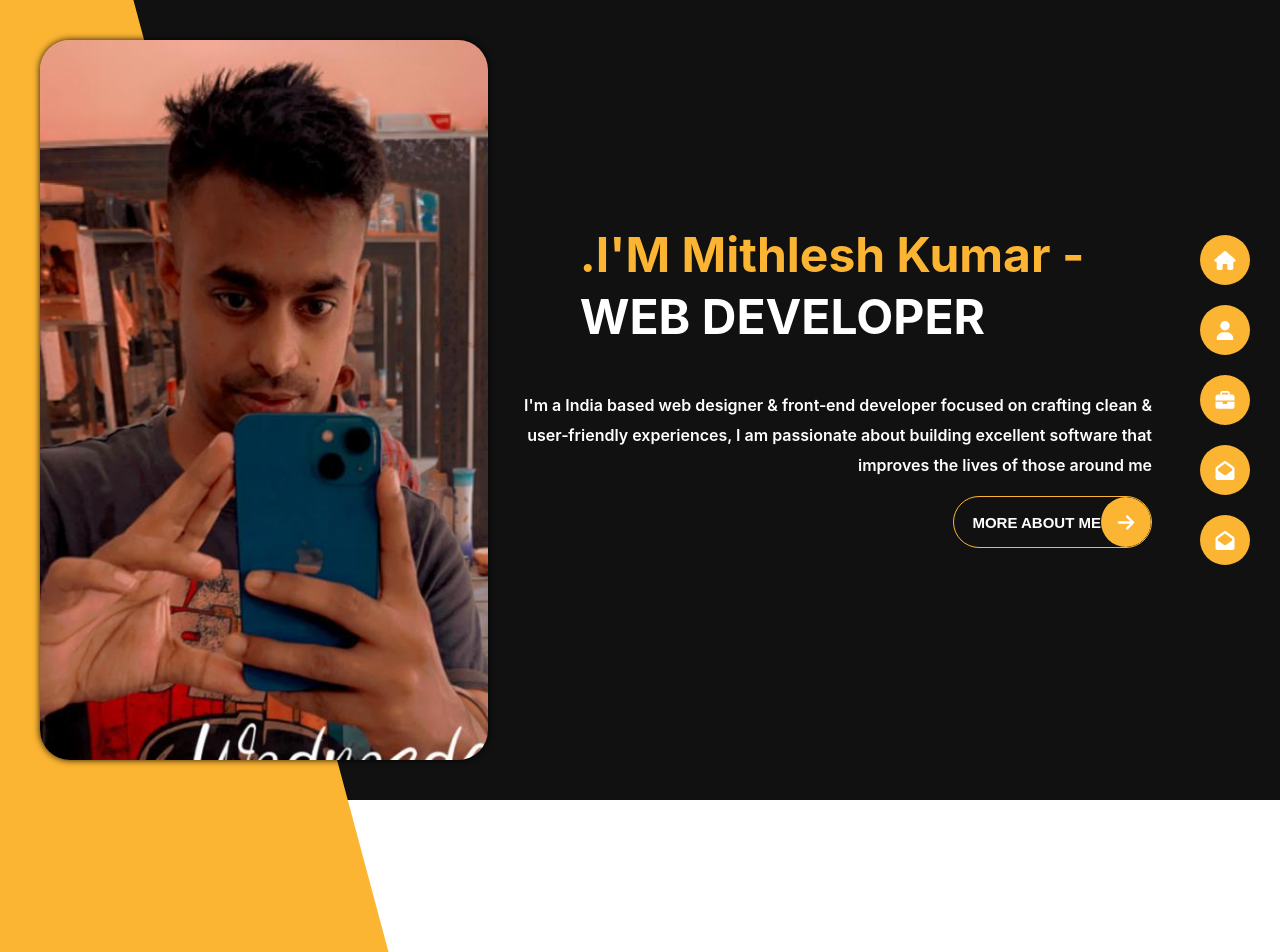
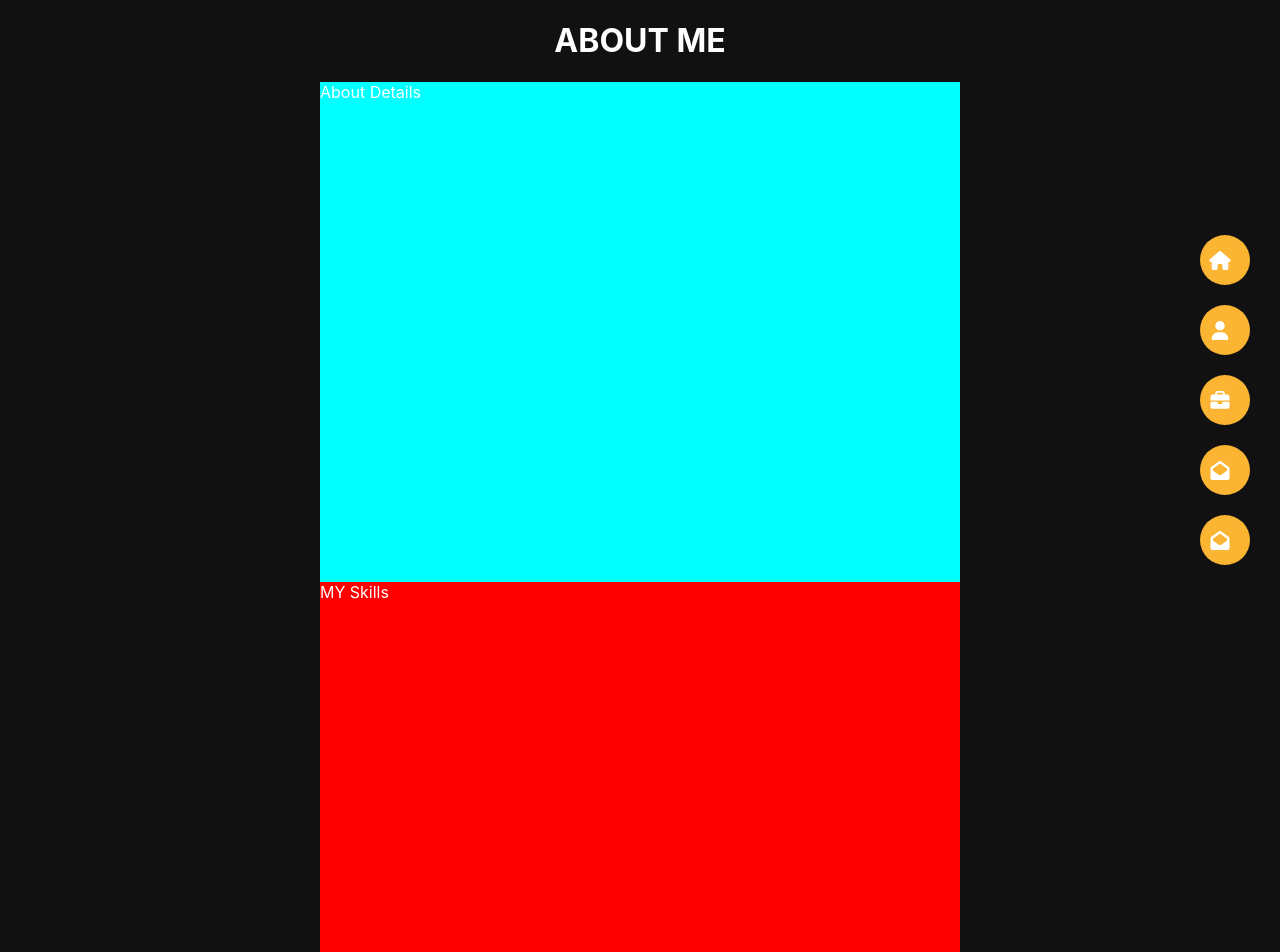
Before and after one commit to Mithi-code/react-portfolio, a React (Create React App) app: page /about in a window 1280 px wide. Shown: the top 952 px of the page. Before the commit the page ends 800 px from the top, so only its background shows below. Built offline with nearby package versions, Linux system fonts and the light colour scheme.

Commit message:
about page

```diff
--- a/package.json
+++ b/package.json
@@ -12,6 +12,7 @@
     "@testing-library/user-event": "^13.5.0",
     "react": "^18.2.0",
     "react-dom": "^18.2.0",
+    "react-router-dom": "^6.14.2",
     "react-scripts": "5.0.1",
     "web-vitals": "^2.1.4"
   },
--- a/src/App.js
+++ b/src/App.js
@@ -1,11 +1,18 @@
 import Header from "./component/Header";
 import Home from "./pages/Home";
+import About from "./pages/About";
+import { BrowserRouter, Routes, Route } from "react-router-dom";
 
 function App() {
   return (
     <div className="App">
-      <Header />
-      <Home />
+      <BrowserRouter>
+        <Header />
+        <Routes>
+          <Route path="/" element={<Home />} />
+          <Route path="/about" element={<About />} />
+        </Routes>
+      </BrowserRouter>
     </div>
   );
 }
--- a/src/component/Header.js
+++ b/src/component/Header.js
@@ -1,31 +1,48 @@
 import React from "react";
 import "./header.css";
 import { FontAwesomeIcon } from "@fortawesome/react-fontawesome";
+import {
+  faHouse,
+  faUser,
+  faBriefcase,
+  faEnvelopeOpen,
+} from "@fortawesome/free-solid-svg-icons";
+import { Link } from "react-router-dom";
 
-import { faHouse, faUser, faBriefcase, faEnvelopeOpen } from "@fortawesome/free-solid-svg-icons";
 const Header = () => {
   return (
     <div className="header">
       <ul className="icon-menu">
         <li className="icon-box">
+          <Link to="/">
             <h2>Home</h2>
-          <FontAwesomeIcon icon={faHouse} className="icon" />
+            <FontAwesomeIcon icon={faHouse} className="icon" />
+          </Link>
         </li>
         <li className="icon-box">
-        <h2>Home</h2>
-          <FontAwesomeIcon icon={faUser} className="icon" />
+          <Link to="/about">
+            <h2>About</h2>
+            <FontAwesomeIcon icon={faUser} className="icon" />
+          </Link>
         </li>
         <li className="icon-box">
-        <h2>Home</h2>
-          <FontAwesomeIcon icon={faBriefcase} className="icon" />
+          <Link to="/portfolio">
+            <h2>Portfolio</h2>
+            <FontAwesomeIcon icon={faBriefcase} className="icon" />
+          </Link>
         </li>
         <li className="icon-box">
-        <h2>Home</h2>
-          <FontAwesomeIcon icon={faEnvelopeOpen} className="icon" />
+          <Link to="/contact">
+            {" "}
+            <h2>Contact</h2>
+            <FontAwesomeIcon icon={faEnvelopeOpen} className="icon" />
+          </Link>
         </li>
         <li className="icon-box">
-        <h2>Home</h2>
-          <FontAwesomeIcon icon={faEnvelopeOpen} className="icon" />
+          <Link to="blog">
+            <h2>Blogs</h2>
+            <FontAwesomeIcon icon={faEnvelopeOpen} className="icon" />
+          </Link>
         </li>
       </ul>
     </div>
--- a/src/component/header.css
+++ b/src/component/header.css
@@ -25,6 +25,9 @@
   cursor: pointer;
   text-align: center;
   background-color: #fcb532;
+}
+a {
+  text-decoration: none;
 }
 
 .icon {
--- a/src/index.css
+++ b/src/index.css
@@ -5,6 +5,7 @@ body {
     sans-serif;
   -webkit-font-smoothing: antialiased;
   -moz-osx-font-smoothing: grayscale;
+  background-color: #111111;
 }
 
 code {
--- /dev/null
+++ b/src/pages/About.css
@@ -0,0 +1,29 @@
+.about-container {
+  display: flex;
+  flex-direction: column;
+  color: #fff;
+  justify-content: center;
+  align-items: center;
+  overflow-y: scroll;
+}
+
+.details-container {
+    width: 50%;
+    height: 500px;
+    margin: auto;
+    background-color: aqua;
+}
+
+.skills-container {
+    width: 50%;
+    height: 500px;
+    margin: auto;
+    background-color: red;
+}
+
+.experience-container {
+    width: 50%;
+    height: 500px;
+    margin: auto;
+    background-color: green;
+}
--- /dev/null
+++ b/src/pages/About.js
@@ -0,0 +1,15 @@
+import React from "react";
+import "./About.css";
+
+const About = () => {
+  return (
+    <div className="about-container">
+      <h1>ABOUT ME</h1>
+      <div className="details-container">About Details</div>
+      <div className="skills-container">MY Skills</div>
+      <div className="experience-container">Experience & Education</div>
+    </div>
+  );
+};
+
+export default About;
--- a/src/pages/home.css
+++ b/src/pages/home.css
@@ -9,7 +9,7 @@
 }
 
 .container {
-  background-color: #111111;
+
   height: 100vh;
   display: flex;
 }
```
Also changed, not shown: 1 other file (tests, documents, lock files or other folders).
